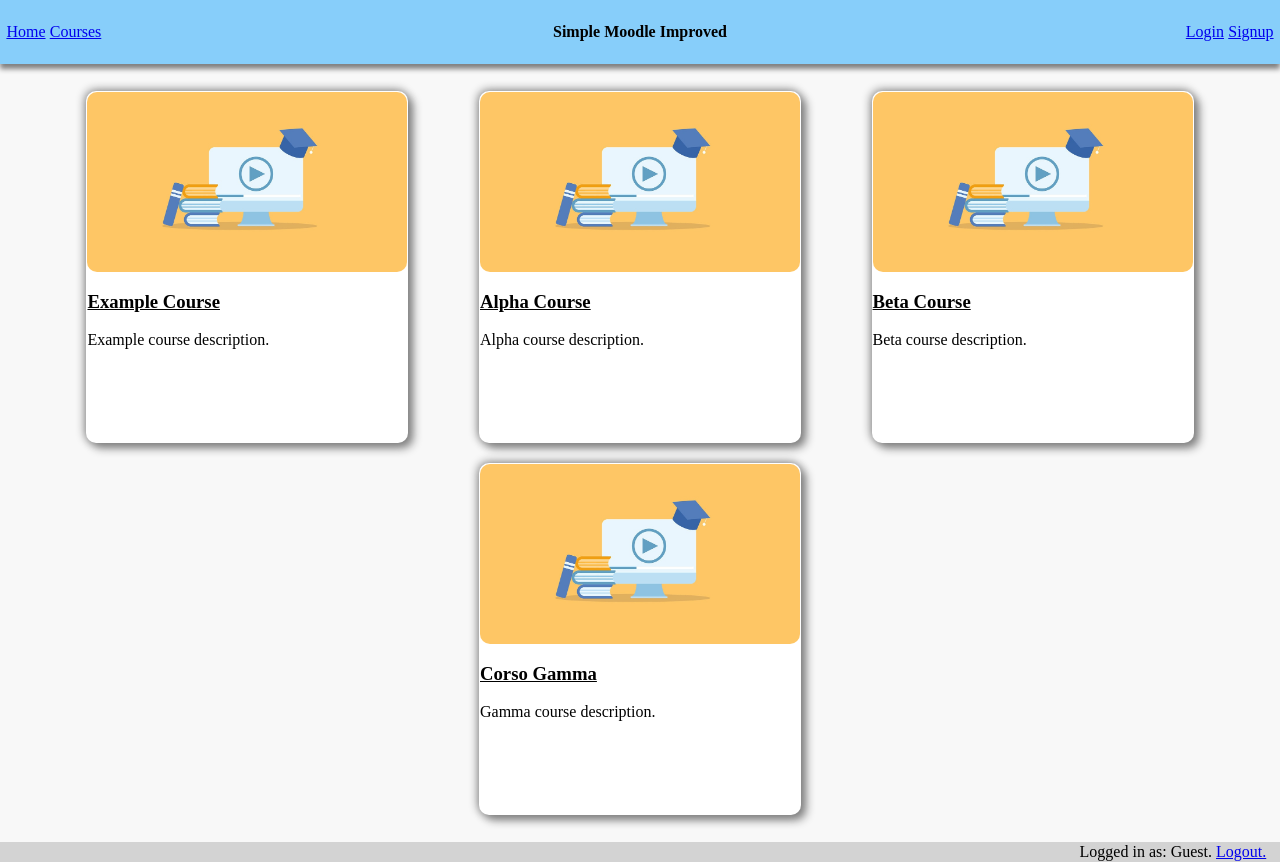
After one commit to t0mmas0/Vulnerable-site, a PHP site: page /courses.php in a window 1280 px wide. The commit adds this page. Run offline with PHP 8.4, Linux system fonts and the light colour scheme; data comes from the database, SQL or seed files in the repository; both versions use the stored data as it was after the commit.

Commit message:
Added course, coursecontent tables. Added management console to add/remove courses. Added course content page

```diff
--- /dev/null
+++ b/courses.css
@@ -0,0 +1,33 @@
+#grid {
+    display: flex;
+    flex-wrap: wrap;
+    padding: 1px;
+    width: 92%;
+    margin: auto;
+    margin-top: 16px;
+    /*background-color: blue; /*Da rimuovere*/
+}
+
+.grid-card {
+    padding: 1px;
+    margin: auto;
+    margin-bottom: 10px;
+    margin-top: 10px;
+    width: 320px;
+    height: 350px;
+    background-color: white;
+    border-radius: 10px;
+    box-shadow: 5px 5px 10px gray, -1px -1px 10px gray;
+}
+
+.image-div {
+    width: 100%;
+    height: 180px;
+    border-radius: 10px;
+    max-height: 180px;
+    background-size: 100%;
+}
+
+.course-link {
+    color: black;
+}
--- /dev/null
+++ b/courses.php
@@ -0,0 +1,56 @@
+<?php
+    session_start();
+    if (!isset($_SESSION["username"]))
+        $_SESSION["username"] = "Guest";
+?>
+<!doctype html>
+<html lang="en">
+    <head>
+        <meta name="viewport" content="width=device-width, initial-scale=1.0">
+        <link rel="stylesheet" href="style.css">
+        <link rel="stylesheet" href="courses.css">
+        <title>Home</title>
+    </head>
+    <body>
+        <header>
+            <div id="navbar">
+                <div id="navleft">
+                    <a href="home.php" style="margin-right: 1%">Home</a>
+                    <a href="courses.php">Courses</a>
+                </div>
+                <div id="navcentre">
+                    <h4>Simple Moodle Improved</h4></div>
+                <div id="navright">
+                    <a href="login.html" style="margin-right: 1%">Login</a>
+                    <a href="signup.html">Signup</a>
+                </div>
+            </div>
+        </header>
+        <div id="grid">
+
+            <?php
+                //Apriamo il db
+                $db = new SQLite3("SecureDB.sqlite", SQLITE3_OPEN_READWRITE);
+
+                //Leggiamo il numero di corsi
+                $query_result = $db->query("SELECT * FROM Courses;");
+                $row = $query_result->fetchArray();
+
+                while ($row) {
+                    /** @noinspection CssUnknownTarget */
+                    echo '<div class="grid-card">
+                                <div class="image-div" style="background-image:url(\''. $row[3] .' \') ;"> </div>
+                                <h3><a class="course-link" href="course.php?id='. $row[0] .'">' . $row[1] .'</a></h3>
+                                <p>' . $row[2] .'</p> </div>';
+                    $row = $query_result->fetchArray();
+                }
+            ?>
+        </div>
+        <footer id="footer">
+            <div id="loginfo">
+                Logged in as: <?php echo $_SESSION["username"]."."; ?>
+                <a href="logout.php">Logout.</a>
+            </div>
+        </footer>
+    </body>
+</html>
--- a/style.css
+++ b/style.css
@@ -1,7 +1,9 @@
+/* Corpo della pagina */
 body {
     margin: 0;
+    background-color: #f8f8f8;
 }
-
+/* Barra di navigazione */
 #navbar {
     width: 100%;
     height: 64px;
@@ -29,8 +31,34 @@ body {
     display: flex;
     justify-content: right;
 }
+/* ----------------------- */
 
+/* Blocco chiaro contenitore */
+.card {
+    padding: 1px;
+    width: 66%;
+    margin: auto;
+    margin-top: 16px;
+    background-color: white;
+    border-radius: 5px;
+    box-shadow: 5px 5px 10px gray, -1px -1px 10px gray;
+}
+
+.content {
+    padding: 1px;
+    margin: 16px;
+}
+
+.article {
+    margin-top: 0px;
+    text-align: justify;
+}
+/* ----------------------- */
+
+/* Piè di pagina */
 #footer {
+    padding: 1px;
+    margin-top: 16px;
     background-color: lightgray;
     display: flex;
     justify-content: flex-end;
@@ -39,7 +67,9 @@ body {
 #loginfo {
     margin-right: 1%;
 }
+/* ----------------------- */
 
+/* Blocco schermata login */
 .cblock {
     margin: auto;
     position: relative;
@@ -61,3 +91,4 @@ body {
     bottom: 0;
     right: 0;
 }
+/* ----------------------- */
```
Also changed, not shown: course.php (added, +88 -0 lines), home.php (+15 -7 lines), management.php (added, +69 -0 lines), SecureDB.sqlite, images/default-course-image.jpg (added).
